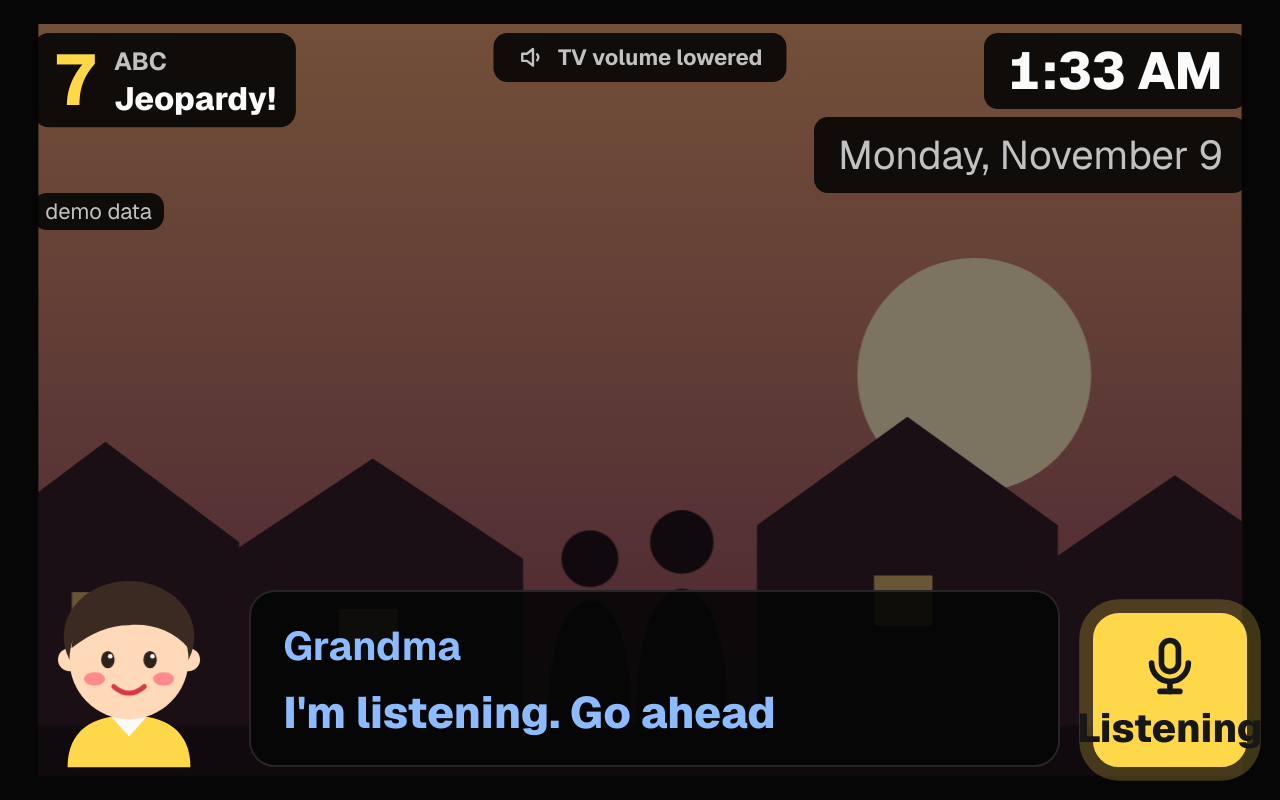
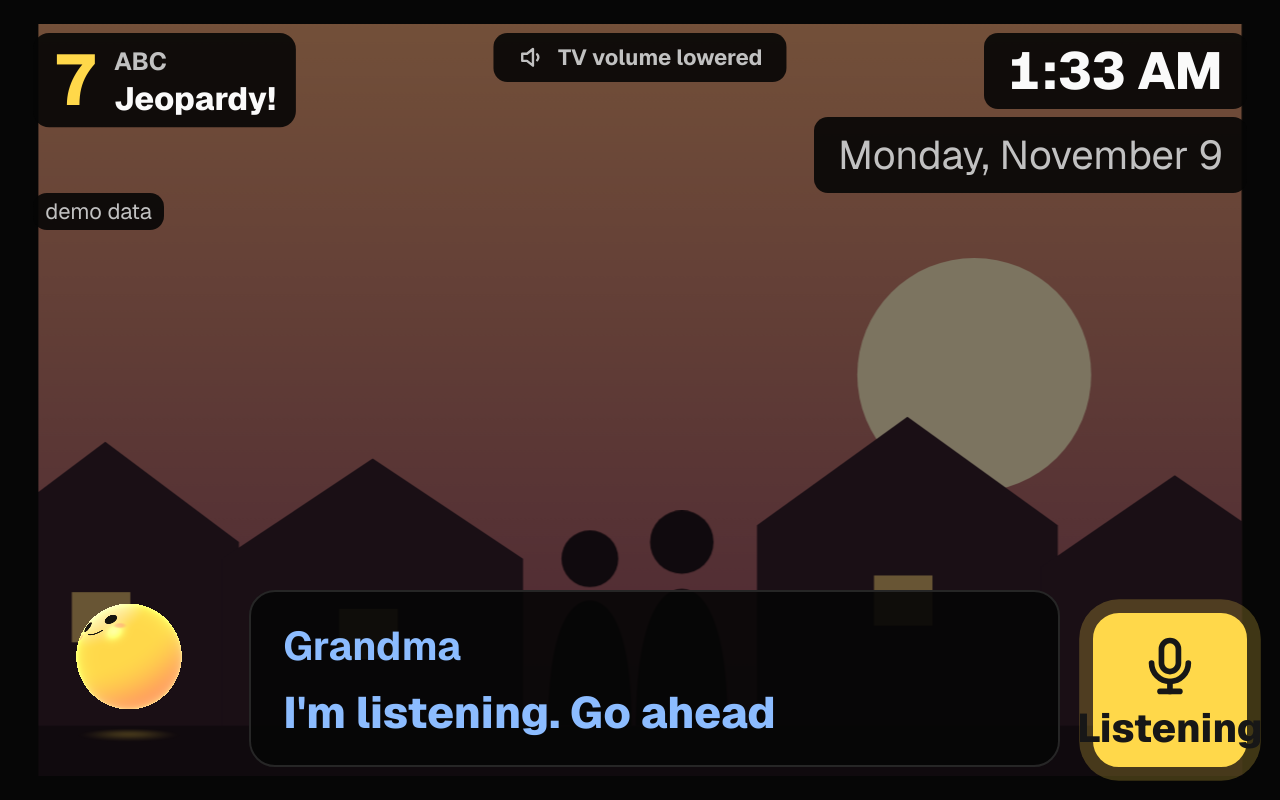
Before and after one commit to makim-414/sonny, a Next.js app: page /tv in a window 1280 px wide. Both pictures are taken after a click on the button "Talk". Built offline with nearby package versions, Linux system fonts and the light colour scheme.

Commit message:
feat(tv): use the 3D buddy for the TV caption and boot screen
Co-Authored-By: Claude Opus 5.5 <noreply@anthropic.com>

```diff
--- a/src/app/tv/tv.css
+++ b/src/app/tv/tv.css
@@ -404,6 +404,18 @@
 .tv-avatar-dots i:nth-child(2) { animation-delay: 0.18s; }
 .tv-avatar-dots i:nth-child(3) { animation-delay: 0.36s; }
 
+/* ---------- 3D buddy (same look as the phone) ---------- */
+
+.tv-buddy { position: relative; flex: none; width: var(--avatar-size); height: var(--avatar-size); }
+.tv-buddy.is-boot { width: clamp(220px, 22vw, 380px); height: clamp(220px, 22vw, 380px); }
+.tv-buddy canvas, .tv-buddy svg { position: absolute; inset: 0; width: 100%; height: 100%; display: block; }
+/* 2D fallback face when WebGL is missing */
+.tv-buddy .face-skin { fill: var(--brand); }
+.tv-buddy .face-ink { fill: var(--dark); }
+.tv-buddy .face-white { fill: var(--light); }
+.tv-buddy .face-mouth { fill: none; stroke: var(--dark); stroke-width: 6; stroke-linecap: round; }
+.tv-buddy .face-mouth.is-open { fill: var(--dark); stroke-width: 4; }
+
 /* ---------- mic button ---------- */
 
 .tv-mic {
--- a/src/components/tv/TvApp.tsx
+++ b/src/components/tv/TvApp.tsx
@@ -5,7 +5,8 @@ import type { AgentRequest, TvAction } from "@/lib/types";
 import { listenOnce, type Listener } from "@/lib/voice/listen";
 import { speak, splitSentences, stopSpeaking, unlockSpeech } from "@/lib/voice/speak";
 import { callAgent } from "./agent-client";
-import { Avatar, type AvatarMood } from "./Avatar";
+import type { AvatarMood } from "./Avatar";
+import { TvBuddy } from "./TvBuddy";
 import { BroadcastScreen } from "./BroadcastScreen";
 import { APP_LANG } from "@/lib/brand";
 import { ASSISTANT_NAME, PRODUCT_NAME, PRODUCT_NAME_EN } from "./brand";
@@ -733,7 +734,7 @@ export function TvApp() {
       )}
 
       <section className={`tv-caption ${captionVisible ? "is-open" : ""} ${userTurn ? "is-user" : ""}`} aria-live="polite">
-        <Avatar mood={mood} />
+        <TvBuddy mood={mood} />
         <div className="tv-caption-bubble">
           <span className="tv-caption-who">{userTurn ? COPY.userSays : ASSISTANT_NAME}</span>
           <p className="tv-caption-text">
@@ -784,7 +785,7 @@ export function TvApp() {
 
       {booting && (
         <div className="tv-boot" aria-live="polite">
-          <Avatar mood="speaking" />
+          <TvBuddy mood="idle" className="is-boot" />
           <span className="tv-boot-title">
             {APP_LANG === "en"
               ? `${ASSISTANT_NAME} is here`
--- /dev/null
+++ b/src/components/tv/TvBuddy.tsx
@@ -0,0 +1,20 @@
+"use client";
+
+import { useEffect, useRef } from "react";
+import { BuddyLook } from "@/components/orb/BuddyLook";
+import type { OrbSignal } from "@/components/orb/ParticleOrb";
+import type { AvatarMood } from "./Avatar";
+
+// The same 3D buddy as grandma's phone, sized for the TV caption and boot screen.
+// The TV speaks with the browser voice, so the buddy uses its built-in talking rhythm.
+export function TvBuddy({ mood, className }: { mood: AvatarMood; className?: string }) {
+  const signal = useRef<OrbSignal>({ mode: mood, pulse: 0 });
+  useEffect(() => {
+    signal.current.mode = mood;
+  }, [mood]);
+  return (
+    <div className={`tv-buddy ${className ?? ""}`} aria-hidden>
+      <BuddyLook signal={signal} />
+    </div>
+  );
+}
```
